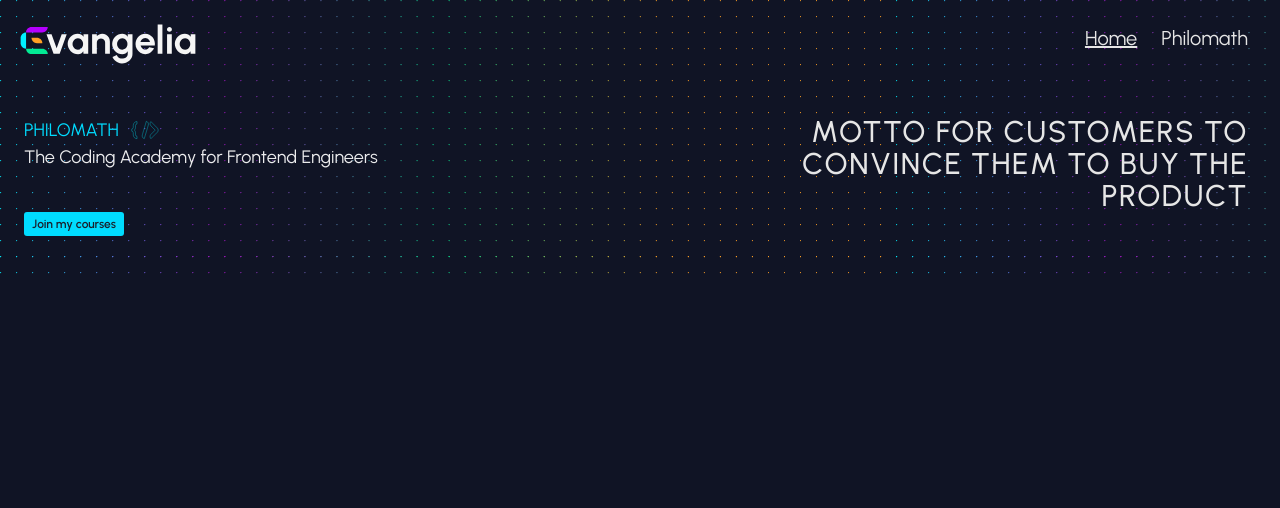
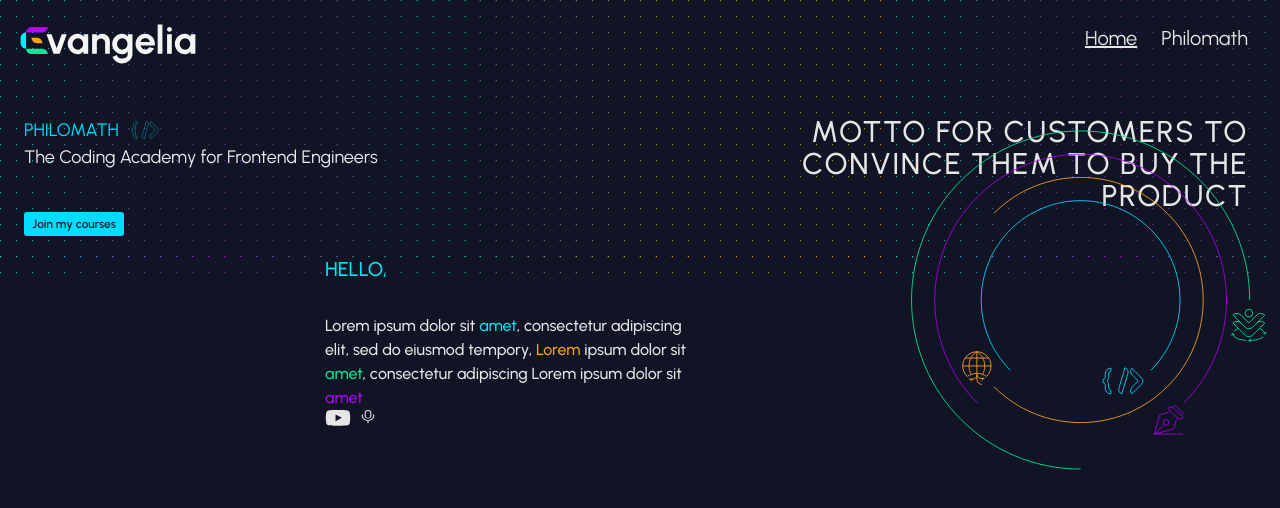
Before and after one commit to evangelia-business/website, a Next.js app: page /en in a window 1280 px wide. Shown: the top 508 px of the page. Built offline with nearby package versions, Linux system fonts and the light colour scheme.

Commit message:
1) Updated the Hello Section. 2) Created the <README_TODO_SEO_IN_NEXTJS.md> file as preparation for the SEO architecture, as discussed.

```diff
--- /dev/null
+++ b/src/components/HelloSection/HelloSection.tsx
@@ -0,0 +1,109 @@
+import { Box, Flex, Text, Image } from '@chakra-ui/react'
+
+export default function HelloSection() {
+  return (
+    <Box
+      width="100%"
+      position="relative"
+      height={['auto', 'auto', '278px']}
+      textAlign="left"
+      fontSize="16px"
+      color="#e6e6e6"
+      padding={['10px', '10px', '0']}
+    >
+      <Box
+        position={['relative', 'relative', 'absolute']}
+        top={['0', '0', '38px']}
+        left={['0', '0', '325px']}
+        width={['100%', '100%', 'calc(100% - 325px)']}
+        maxWidth={['none', 'none', '600px']}
+      >
+        <Box
+          width="181px"
+          height="40px"
+          display="flex"
+          flexDirection="column"
+          alignItems="flex-start"
+          justifyContent="flex-start"
+          paddingBottom="29px"
+          fontSize="18px"
+          color="#02e5f3"
+        >
+          <Text
+            fontSize={['48px', '20px']}
+            lineHeight="150%"
+            fontWeight="500"
+            display="flex"
+            alignItems="center"
+            height="48px"
+          >
+            HELLO,
+          </Text>
+        </Box>
+        <Text
+          position="relative"
+          top="20px"
+          lineHeight="150%"
+          fontWeight="500"
+          display="inline-block"
+          width="100%"
+          maxWidth="372px"
+        >
+          <Text as="span">Lorem ipsum dolor sit </Text>
+          <Text as="span" color="#02e5f3">
+            amet
+          </Text>
+          <Text as="span">
+            , consectetur adipiscing elit, sed do eiusmod tempory,{' '}
+          </Text>
+          <Text as="span" color="#ff9f24">
+            Lorem
+          </Text>
+          <Text as="span"> ipsum dolor sit </Text>
+          <Text as="span" color="#03ea94">
+            amet
+          </Text>
+          <Text as="span">, consectetur adipiscing Lorem ipsum dolor sit </Text>
+          <Text as="span" color="#b400ff">
+            amet
+          </Text>
+        </Text>
+        <Flex
+          position="relative"
+          gap="10px"
+          marginTop="20px"
+          justifyContent={['flex-start', 'flex-start', 'flex-start']}
+        >
+          <Image
+            alt="YouTube icon"
+            src="/hello-icon-youtube.svg"
+            width="26px"
+            height="16px"
+          />
+          <Image
+            alt="Mic icon"
+            src="/icon-mic.svg"
+            width="14px"
+            height="14px"
+          />
+        </Flex>
+      </Box>
+      <Box
+        position="absolute"
+        top="-87px"
+        right="0"
+        width="382px"
+        height="342px"
+        display={['none', 'none', 'block']}
+      >
+        <Image
+          alt="Circle"
+          src="/Circle_icons_circle_icons_dark_blue.svg"
+          width="382px"
+          height="342px"
+          objectFit="cover"
+        />
+      </Box>
+    </Box>
+  )
+}
--- a/src/components/HomePage/HomePage.tsx
+++ b/src/components/HomePage/HomePage.tsx
@@ -1,6 +1,7 @@
 import { Grid } from '@chakra-ui/react'
 
 import Header from '@/components/Header/Header'
+import HelloSection from '@/components/HelloSection/HelloSection'
 
 export default function HomePage() {
   return (
@@ -15,6 +16,7 @@
       height="90vh"
     >
       <Header />
+      <HelloSection />
     </Grid>
   )
 }
```
Also changed, not shown: 1 other file (tests, documents, lock files or other folders).
